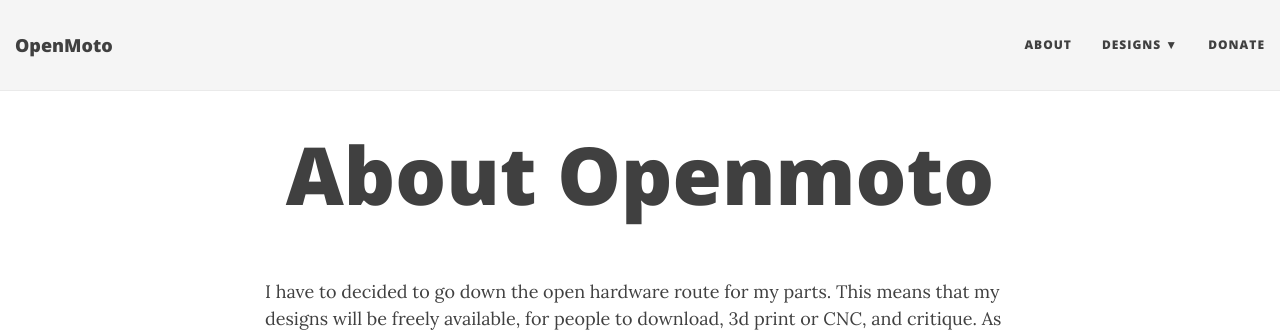
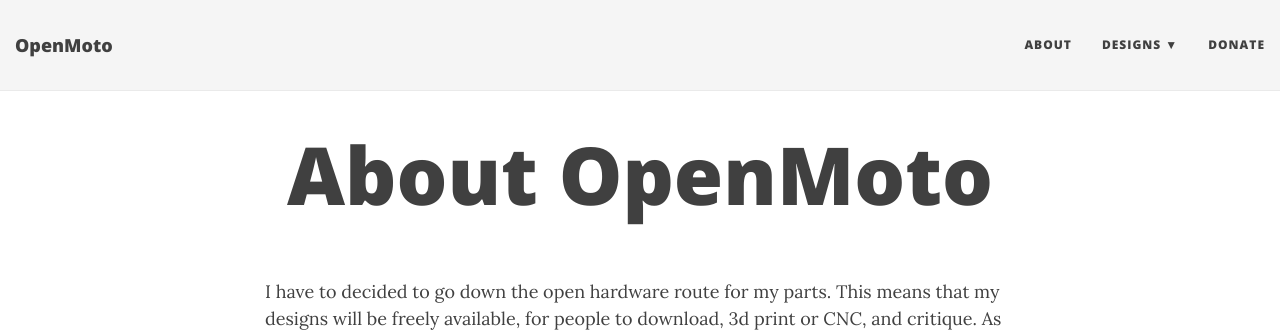
Before and after one commit to mongerrr/mongerrr.github.io, a Jekyll site: the page built from about.md, in a window 1280 px wide and 1087 px high. Shown: the top 334 px of the window. Built offline with Jekyll 4.4.1, drawn with Linux system fonts in a browser that asks for light colours; nearby versions of some CDN libraries.

```diff
--- a/about.md
+++ b/about.md
@@ -1,6 +1,6 @@
 ---
 layout: page
-title: About Openmoto
+title: About OpenMoto
 permalink: /about/
 ---
 
```
